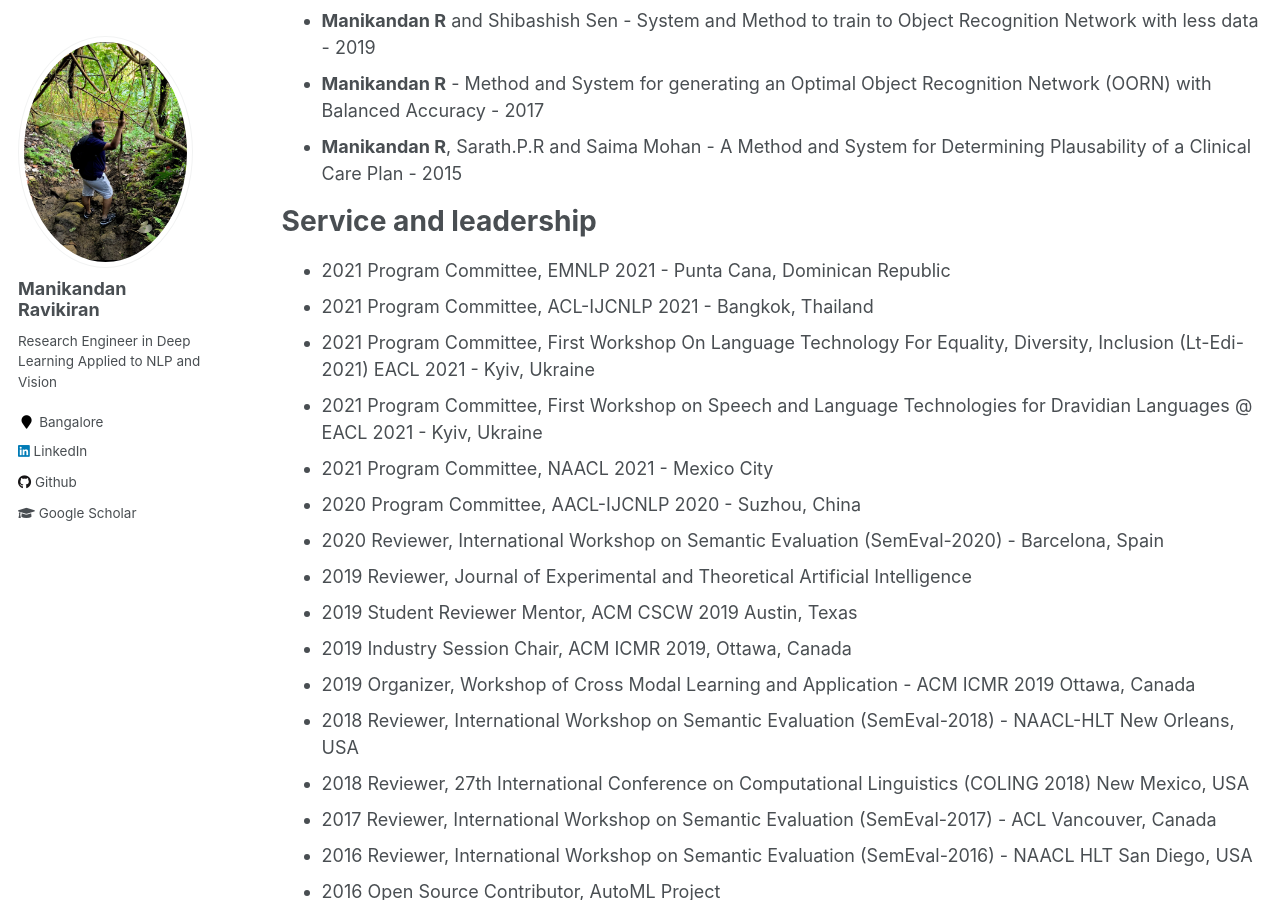
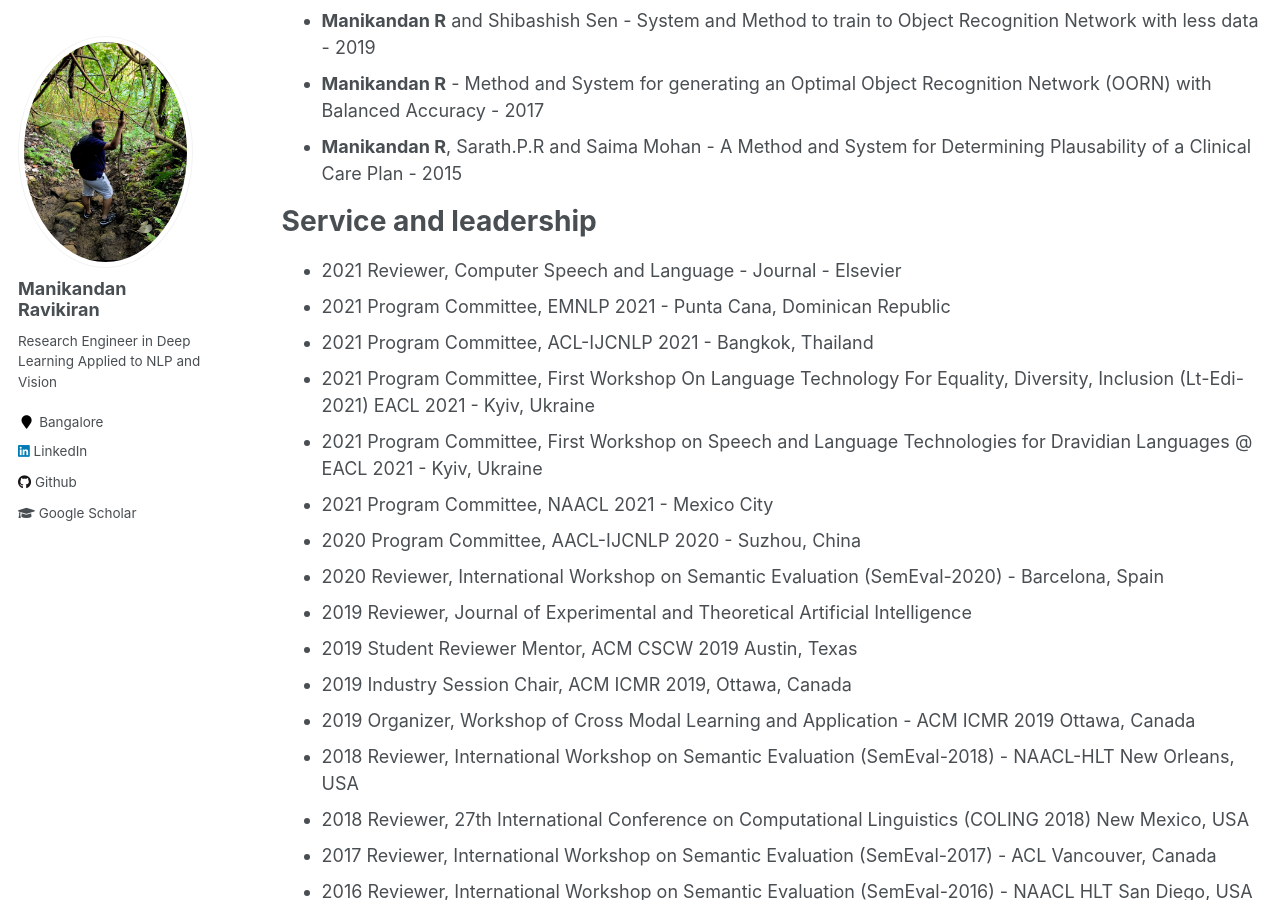
Before and after one commit to manikandan-ravikiran/manikandan-ravikiran.github.io, a Jekyll site: the page built from _pages/cv.md, in a window 1280 px wide and 900 px high, scrolled down 4509 px. Built offline with Jekyll 4.4.1, drawn with Linux system fonts in a browser that asks for light colours.

Commit message:
Added elseivier journal review

```diff
--- a/_pages/cv.md
+++ b/_pages/cv.md
@@ -128,6 +128,7 @@ Care Plan - 2015
 
 Service and leadership
 ======
+* 2021 Reviewer, Computer Speech and Language - Journal - Elsevier
 * 2021 Program Committee, EMNLP 2021 - Punta Cana, Dominican Republic
 * 2021 Program Committee, ACL-IJCNLP 2021 - Bangkok, Thailand
 * 2021 Program Committee, First Workshop On Language Technology For Equality, Diversity, Inclusion (Lt-Edi-2021) EACL 2021 - Kyiv, Ukraine
```
